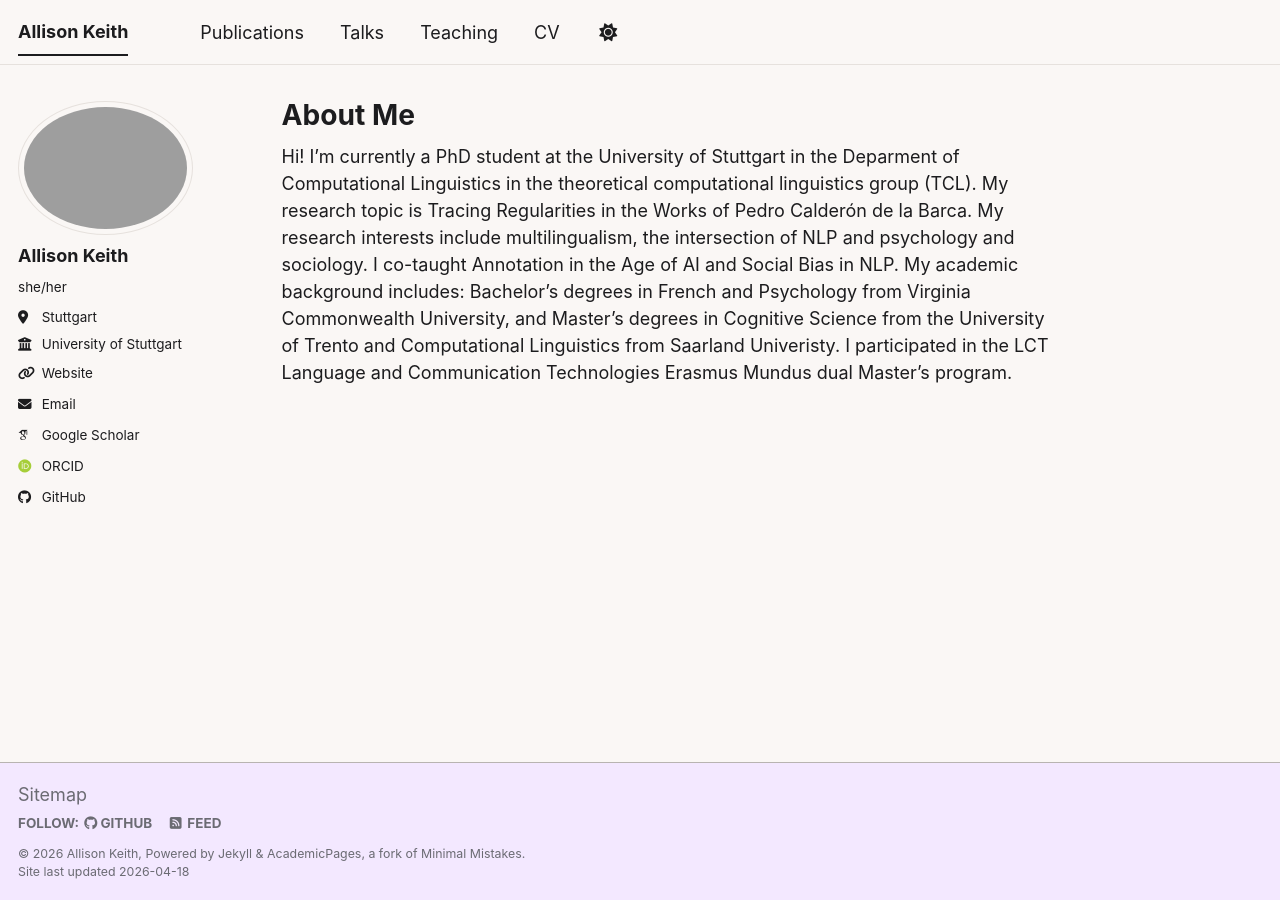
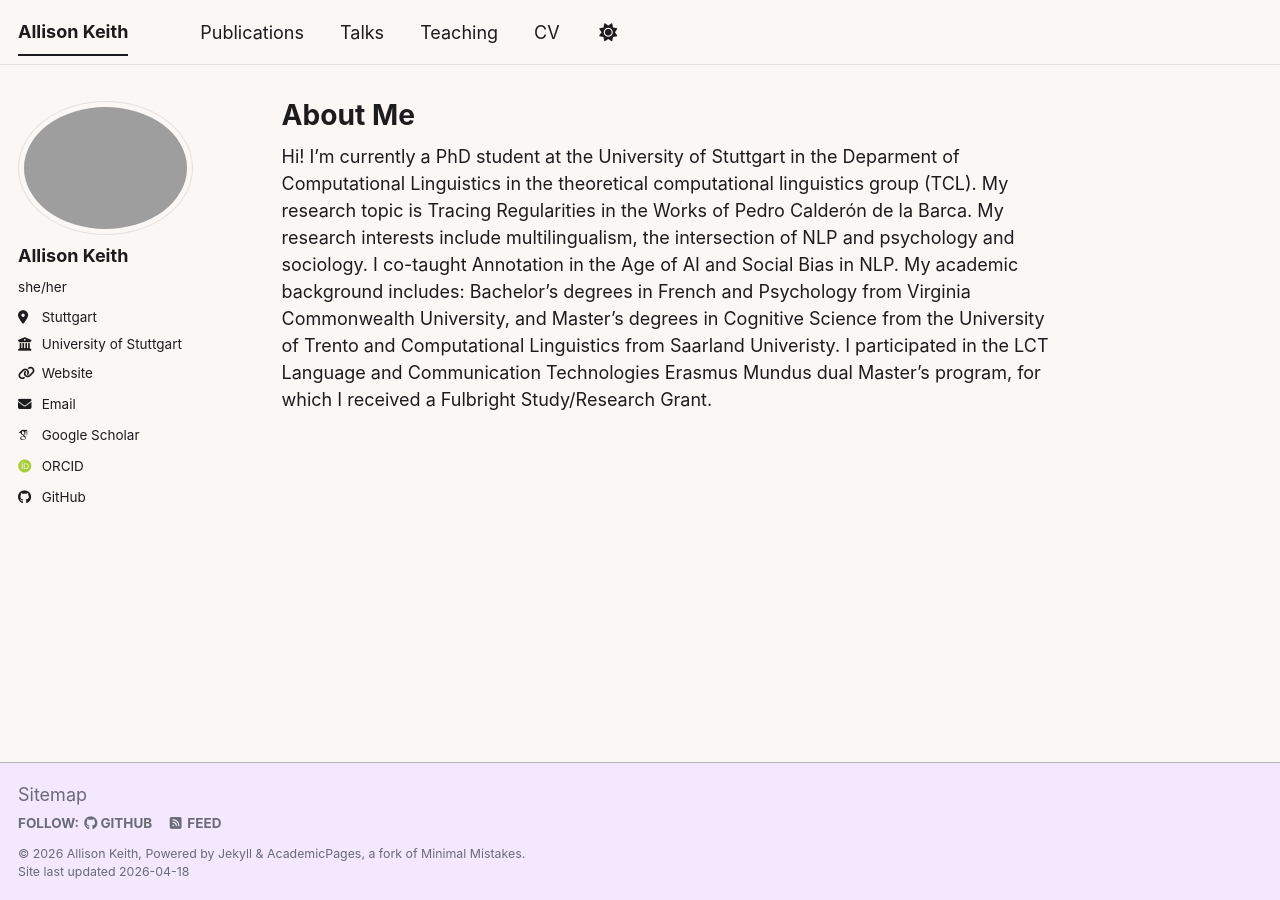
Before and after one commit to allisonakeith/allisonakeith.github.io, a Jekyll site: the page built from _pages/about.md, in a window 1280 px wide. Built offline with Jekyll 4.4.1, drawn with Linux system fonts in a browser that asks for light colours; some web fonts are replaced; a script bundle is joined from its source files by our own code; library files that are not in the unit come from our copies.

Commit message:
update about to include fulbright

```diff
--- a/_pages/about.md
+++ b/_pages/about.md
@@ -7,7 +7,7 @@
   - /about.html
 ---
 
-Hi! I'm currently a PhD student at the University of Stuttgart in the Deparment of Computational Linguistics in the theoretical computational linguistics group (TCL). My research topic is Tracing Regularities in the Works of Pedro Calderón de la Barca. My research interests include multilingualism, the intersection of NLP and psychology and sociology. I co-taught Annotation in the Age of AI and Social Bias in NLP. My academic background includes: Bachelor's degrees in French and Psychology from Virginia Commonwealth University, and Master's degrees in Cognitive Science from the University of Trento and Computational Linguistics from Saarland Univeristy. I participated in the LCT Language and Communication Technologies Erasmus Mundus dual Master's program.
+Hi! I'm currently a PhD student at the University of Stuttgart in the Deparment of Computational Linguistics in the theoretical computational linguistics group (TCL). My research topic is Tracing Regularities in the Works of Pedro Calderón de la Barca. My research interests include multilingualism, the intersection of NLP and psychology and sociology. I co-taught Annotation in the Age of AI and Social Bias in NLP. My academic background includes: Bachelor's degrees in French and Psychology from Virginia Commonwealth University, and Master's degrees in Cognitive Science from the University of Trento and Computational Linguistics from Saarland Univeristy. I participated in the LCT Language and Communication Technologies Erasmus Mundus dual Master's program, for which I received a Fulbright Study/Research Grant.
 
 
 <!-- This is the front page of a website that is powered by the [Academic Pages template](https://github.com/academicpages/academicpages.github.io) and hosted on GitHub pages. [GitHub pages](https://pages.github.com) is a free service in which websites are built and hosted from code and data stored in a GitHub repository, automatically updating when a new commit is made to the repository. This template was forked from the [Minimal Mistakes Jekyll Theme](https://mmistakes.github.io/minimal-mistakes/) created by Michael Rose, and then extended to support the kinds of content that academics have: publications, talks, teaching, a portfolio, blog posts, and a dynamically-generated CV. Incidentally, these same features make it a great template for anyone that needs to show off a professional template!
```
